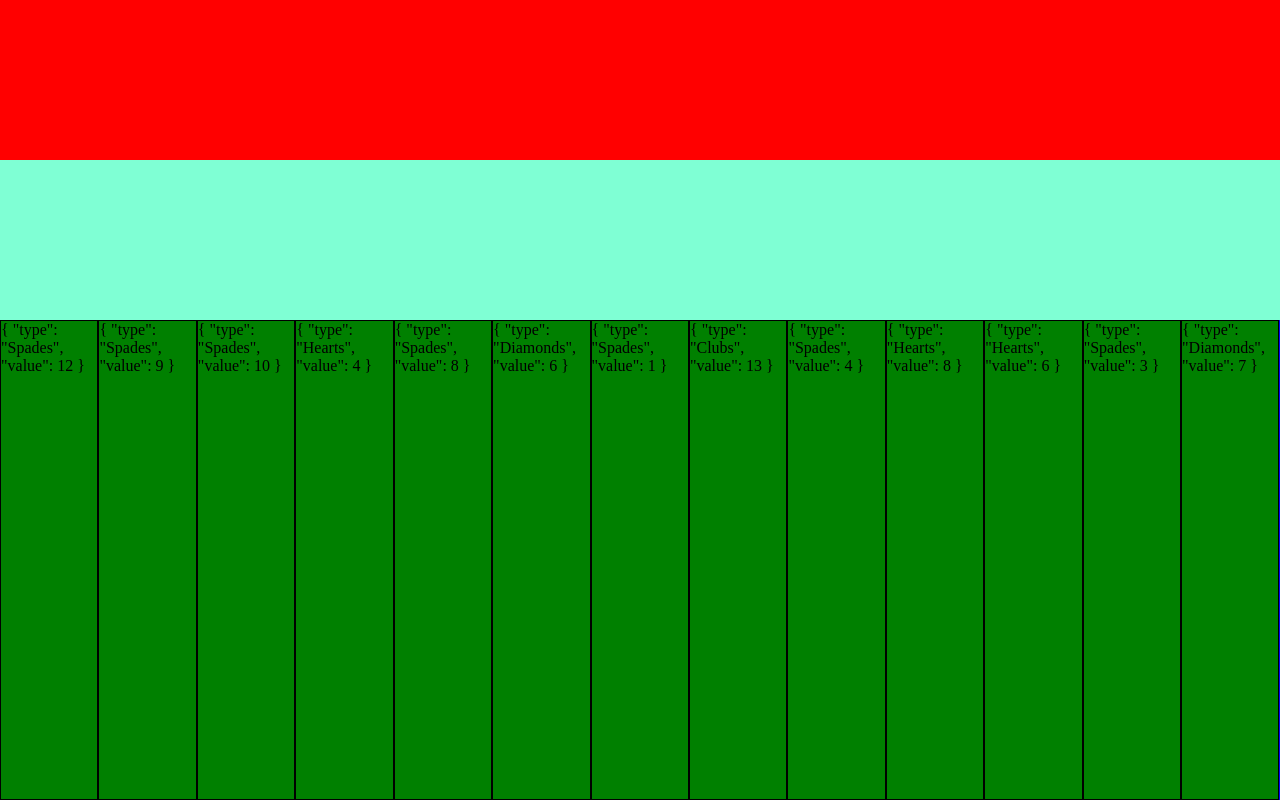
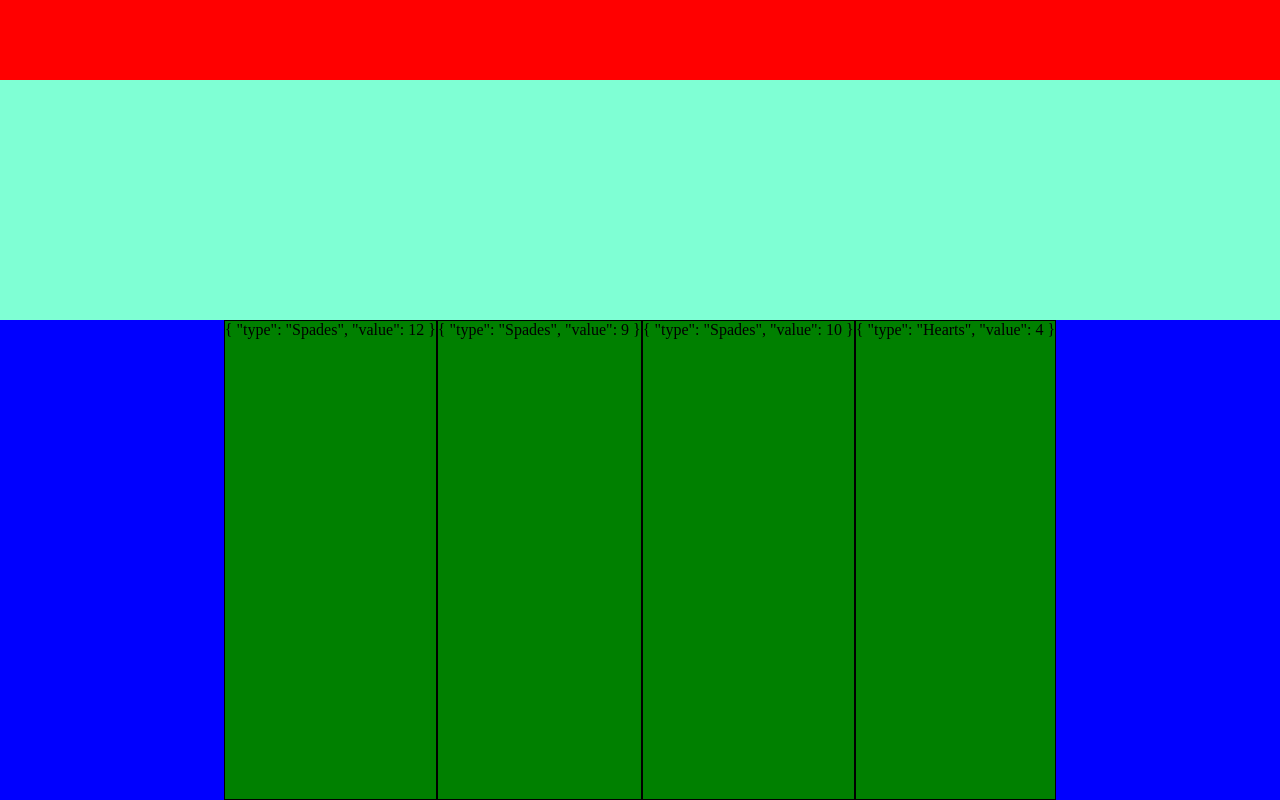
Before and after one commit to DoruNow/Partida, a Vue app: page /player in a window 1280 px wide. Built offline with nearby package versions, Linux system fonts and the light colour scheme.

Commit message:
improve basic layout, make it reactive

```diff
--- a/src/views/PlayerView.vue
+++ b/src/views/PlayerView.vue
@@ -34,16 +34,7 @@ export default class PlayerView extends Vue {
     { type: "Spades", value: 12 },
     { type: "Spades", value: 9 },
     { type: "Spades", value: 10 },
-    { type: "Hearts", value: 4 },
-    { type: "Spades", value: 8 },
-    { type: "Diamonds", value: 6 },
-    { type: "Spades", value: 1 },
-    { type: "Clubs", value: 13 },
-    { type: "Spades", value: 4 },
-    { type: "Hearts", value: 8 },
-    { type: "Hearts", value: 6 },
-    { type: "Spades", value: 3 },
-    { type: "Diamonds", value: 7 }
+    { type: "Hearts", value: 4 }
   ];
 }
 </script>
@@ -56,7 +47,7 @@ export default class PlayerView extends Vue {
   max-width: 100vw
   padding: 0
   display: grid
-  grid-template-rows: 20vh 20vh 60vh
+  grid-template-rows: 10vh 30vh 60vh
 
 .action-bar
   background-color: red
@@ -65,11 +56,12 @@ export default class PlayerView extends Vue {
   background-color: blue
   max-width: 100vw
   display: flex
+  flex: 1
   flex-direction: row
+  justify-content: center
 
 .card
   height: 100%
   background-color: green
   border: 1px solid black
-  max-width: 7.69vw
 </style>
```
